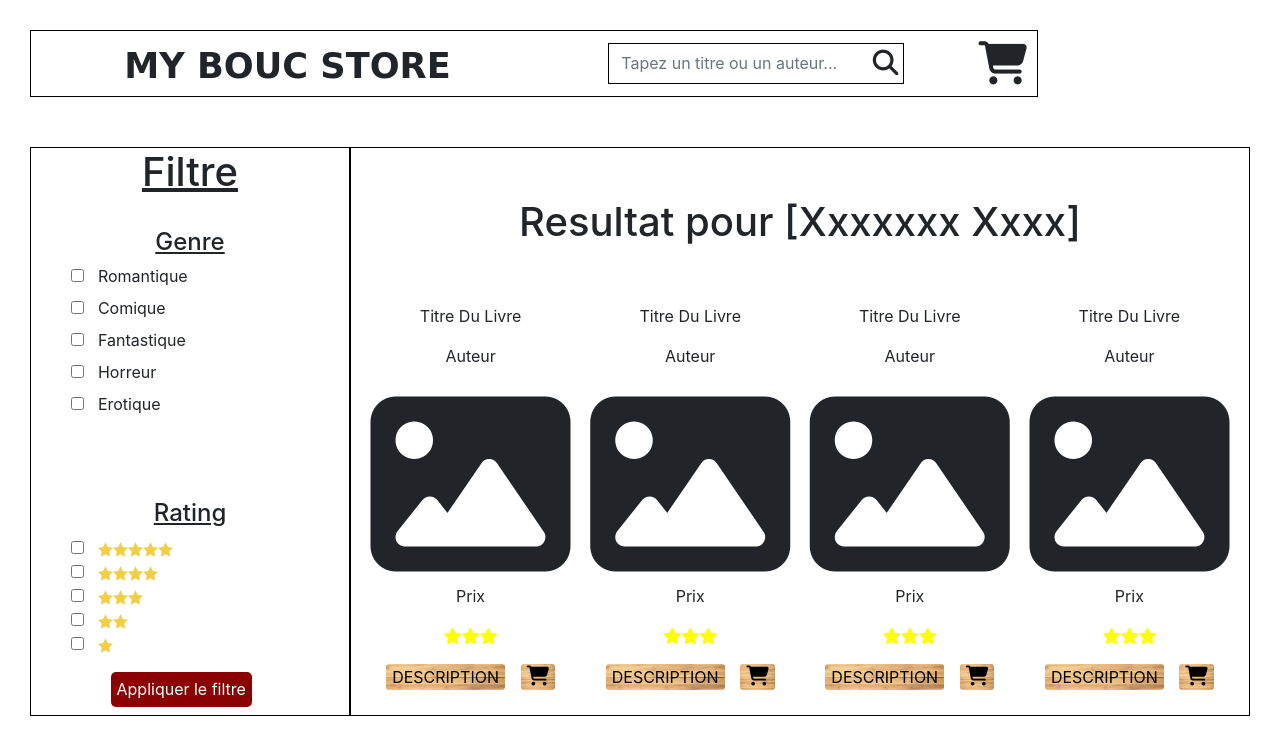
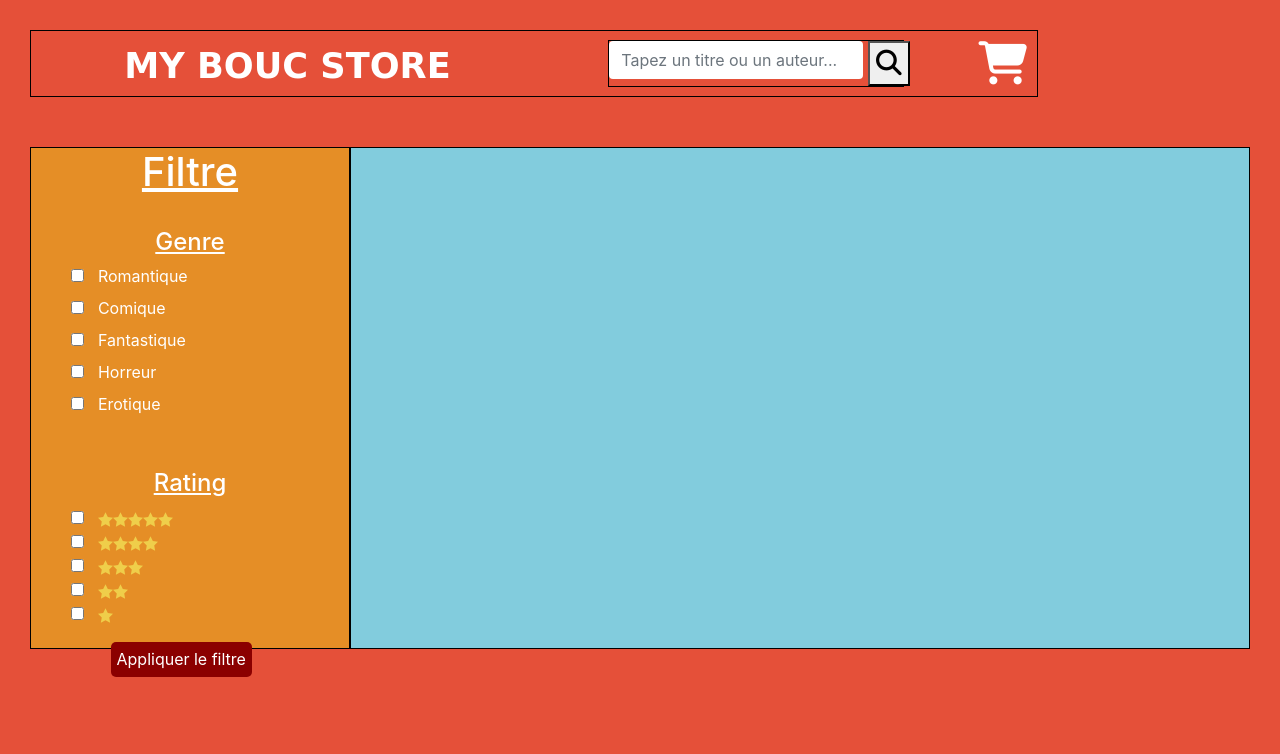
Before and after one commit to wallas938/my-book-store, an Angular app: page / in a window 1280 px wide. Shown: the top 754 px of the page. Built offline with nearby package versions, Linux system fonts and the light colour scheme; a web font is replaced by a local one.

Commit message:
Recherche de livre fonctionnelle

```diff
--- a/src/app/app.component.html
+++ b/src/app/app.component.html
@@ -5,11 +5,16 @@
     <p id="brand">MY BOUC STORE</p>
   </div>
   <div id="input-logo">
-    <input type="search" class="form-control" id="user-query" placeholder="Tapez un titre ou un auteur...">
-    <div id="loupe"><i class="fas fa-search"></i></div>
+    <input type="text" class="form-control" id="user-query" placeholder="Tapez un titre ou un auteur..." [formControl]="userQuery">
+
+    <div id="loupe">
+      <button (click)="clickHandler()">
+          <i class="fas fa-search"></i>
+      </button>
+    </div>
   </div>
   <div id="shop-cart">
     <i class="fas fa-shopping-cart"></i>
 </div>
   </div>
-<app-main></app-main>
+<app-main [lastQuery]="lastQuery" [books]="books"></app-main>
--- a/src/app/app.component.ts
+++ b/src/app/app.component.ts
@@ -1,4 +1,8 @@
 import { Component } from '@angular/core';
+import { BookService } from './services/book.service';
+import { Ibook } from './interfaces/Ibook';
+import { Subscription } from 'rxjs';
+import { FormControl } from '@angular/forms';
 
 @Component({
   selector: 'app-root',
@@ -6,5 +10,49 @@ import { Component } from '@angular/core';
   styleUrls: ['./app.component.css']
 })
 export class AppComponent {
-  title = 'my-book-store';
+
+  books: any[]
+
+  booksSubscription: Subscription
+
+  lastQuery: String
+
+  userQuery = new FormControl('')
+
+  constructor(private bookService: BookService) { }
+
+  ngOnInit() {
+  }
+
+  clickHandler() {
+
+    this.lastQuery = this.userQuery.value
+    this.booksSubscription = this.bookService.getBook(this.userQuery.value).subscribe(
+      books => {
+        this.books = books.items.map(book => {
+          let formatedBook: any = {
+            id: book.id,
+            title: book.volumeInfo.title,
+            price: book.saleInfo.listPrice ? book.saleInfo.listPrice.amount : "Price not found" ,
+            currencyCode: book.saleInfo.listPrice ? book.saleInfo.listPrice.currencyCode : "",
+            author: book.volumeInfo.authors,
+            categories: book.volumeInfo.categories,
+            description: book.volumeInfo.description,
+            language: book.volumeInfo.language,
+            thumbnail: book.volumeInfo.imageLinks ? book.volumeInfo.imageLinks.thumbnail : "https://www.404.ie/assets/img/logo_blue.png",
+            averageRating: book.volumeInfo.averageRating ? book.volumeInfo.averageRating : "Aucune evaluation est disponible",
+          }
+          return formatedBook
+        })
+        console.log(books)
+      }
+      )
+
+
+    this.userQuery.setValue('')
+  }
+
+  ngOnDestroy(): void {
+
+  }
 }
--- a/src/app/filter/filter.component.css
+++ b/src/app/filter/filter.component.css
@@ -4,6 +4,7 @@
 	height: 100%;
 	width: 320px;
 	margin-left: 20px;
+	background-color: #e58e26;
 }
 
 h1, h4{
--- /dev/null
+++ b/src/app/interfaces/Ibook.ts
@@ -0,0 +1,11 @@
+export interface Ibook {
+    title: String,
+    author: String,
+    price: [Number, String],
+    currencyCode: String,
+    categories: Array<String>,
+    description: String,
+    language: String,
+    thumbnail: String,
+    averageRating: Number,
+}
--- a/src/app/main/main.component.css
+++ b/src/app/main/main.component.css
@@ -9,16 +9,45 @@ main {
   width: 75%;
   padding-bottom: 25px;
   margin-right: 20px;
+  overflow: scroll;
+  overflow-x: hidden;
+  background-color: #82ccdd;
 }
 
 #request-results-container {
   display: flex;
   justify-content: space-evenly;
+  flex-wrap: wrap;
+  max-height: 550px;
 }
 
 h1, .book-indentity {
   text-align: center;
   margin-top: 50px;
+}
+
+.card{
+  background-color: #0a3d62;
+}
+
+.card-title {
+  width: 300px;
+  min-height: 50px;
+}
+
+.card-img {
+  width: 180px;
+  height: 275px;
+}
+
+.book-indentity > p {
+  width: 200px;
+  height: 50px;
+}
+
+.book-thumbnial {
+  width: 128px;
+  height: 190px;
 }
 
 .fas.fa-image {
@@ -32,6 +61,15 @@ h1, .book-indentity {
 .btns-block {
   width: 200px;
   display: flex;
+  justify-content: center;
+}
+
+#add-to-cart {
+  margin-left: 10px;
+}
+
+#btns-block {
+  display: flex;
   justify-content: space-evenly;
 }
 
@@ -44,6 +82,14 @@ h1, .book-indentity {
   border: #FFF;
 }
 
+.details {
+  color: red;
+}
+
+#add-to-cart i {
+  color: green;
+}
+
 .book-details {
   font-weight: bold;
 }
--- a/src/app/main/main.component.html
+++ b/src/app/main/main.component.html
@@ -1,64 +1,34 @@
 <div id="main-container">
   <app-filter></app-filter>
   <main>
-      <h1>Resultat pour [Xxxxxxx Xxxx] </h1>
+      <h1 *ngIf="books">Resultat pour: {{ lastQuery }} </h1>
       <section id="request-results-container">
-        <div class="book-indentity">
-          <p class="book-title">Titre Du Livre</p>
-          <p class="book-author">Auteur</p>
-          <div class="book-thumbnail">
-            <img class="" src="">
-            <i class="fas fa-image"></i>
-          </div>
-          <p class="book-price">Prix</p>
-          <p class="book-stars"><i class="fas fa-star"></i><i class="fas fa-star"></i><i class="fas fa-star"></i></p>
-          <div class="btns-block">
-            <button class="book-details" class="mybtns">DESCRIPTION</button>
-            <button class="add-to-cart" class="mybtns"><i class="fas fa-shopping-cart"></i></button>
+        <div *ngFor="let book of books" class="card mb-3" style="max-width: 540px;">
+          <div class="row no-gutters">
+            <div class="col-md-4">
+              <img [src]="book.thumbnail" class="card-img" alt="image de presentation du livre">
+            </div>
+            <div class="col-md-8">
+              <div class="card-body">
+                <h5 class="card-title">{{ book.title }}</h5>
+                <p class="card-author">{{ book.author }}</p>
+                <p class="card-eval"><small class="text-muted">note: {{ book.averageRating }}</small></p>
+                <p class="card-price"> {{ book.price }} {{ book.currencyCode }} </p>
+                <div id="btns-block">
+                  <button id="" class="mybtns details"> <!-- GERER VISUEL DU BTN DESCRIPTION-->
+                      <i class="fas fa-info"></i>
+                      DESCRIPTION
+                  </button>
+                  <button id="add-to-cart" class="mybtns">
+                    <i class="fas fa-shopping-bag">
+                    </i>
+                    Ajouter au panier
+                  </button>
+                </div>
+              </div>
+            </div>
           </div>
         </div>
-        <div class="book-indentity">
-            <p class="book-title">Titre Du Livre</p>
-            <p class="book-author">Auteur</p>
-            <div class="book-thumbnail">
-              <img class="" src="">
-              <i class="fas fa-image"></i>
-            </div>
-            <p class="book-price">Prix</p>
-            <p class="book-stars"><i class="fas fa-star"></i><i class="fas fa-star"></i><i class="fas fa-star"></i></p>
-            <div class="btns-block">
-              <button class="book-details" class="mybtns">DESCRIPTION</button>
-              <button class="add-to-cart" class="mybtns"><i class="fas fa-shopping-cart"></i></button>
-            </div>
-          </div>
-          <div class="book-indentity">
-              <p class="book-title">Titre Du Livre</p>
-              <p class="book-author">Auteur</p>
-              <div class="book-thumbnail">
-                <img class="" src="">
-                <i class="fas fa-image"></i>
-              </div>
-              <p class="book-price">Prix</p>
-              <p class="book-stars"><i class="fas fa-star"></i><i class="fas fa-star"></i><i class="fas fa-star"></i></p>
-              <div class="btns-block">
-                <button class="book-details" class="mybtns">DESCRIPTION</button>
-                <button class="add-to-cart" class="mybtns"><i class="fas fa-shopping-cart"></i></button>
-              </div>
-            </div>
-            <div class="book-indentity">
-                <p class="book-title">Titre Du Livre</p>
-                <p class="book-author">Auteur</p>
-                <div class="book-thumbnail">
-                  <img class="" src="">
-                  <i class="fas fa-image"></i>
-                </div>
-                <p class="book-price">Prix</p>
-                <p class="book-stars"><i class="fas fa-star"></i><i class="fas fa-star"></i><i class="fas fa-star"></i></p>
-                <div class="btns-block">
-                  <button class="book-details" class="mybtns">DESCRIPTION</button>
-                  <button class="add-to-cart" class="mybtns"><i class="fas fa-shopping-cart"></i></button>
-                </div>
-              </div>
       </section>
     </main>
 </div>
--- a/src/app/main/main.component.ts
+++ b/src/app/main/main.component.ts
@@ -1,4 +1,6 @@
-import { Component, OnInit } from '@angular/core';
+import { Component, OnInit, Input } from '@angular/core';
+import { BookService } from '../services/book.service';
+import { Ibook } from '../interfaces/Ibook';
 
 @Component({
   selector: 'app-main',
@@ -7,11 +9,17 @@ import { Component, OnInit } from '@angular/core';
 })
 export class MainComponent implements OnInit {
 
-  test: String = "Contenu";
+  @Input() books: String
+  @Input() lastQuery: String
 
-  constructor() { }
+  ngOnInit(): void {
+    //Called after the constructor, initializing input properties, and the first call to ngOnChanges.
+    //Add 'implements OnInit' to the class.
 
-  ngOnInit() {
+  }
+
+  test() {
+    console.log(this.books);
   }
 
 }
--- /dev/null
+++ b/src/app/services/book.service.ts
@@ -0,0 +1,31 @@
+import { Injectable } from '@angular/core';
+import { HttpClient } from '@angular/common/http'
+import { Ibook } from '../interfaces/Ibook';
+import { Observable, Subject } from 'rxjs';
+
+@Injectable({
+  providedIn: 'root'
+})
+export class BookService {
+
+  booksSubject = new Subject<any>();
+
+  books: any
+
+  constructor(private http: HttpClient) { }
+
+  getBook(query: String): Observable<any>{
+
+    return this.http.get<any>('https://www.googleapis.com/books/v1/volumes?q=' + query)
+
+  }
+
+
+
+  toJSON(books: any[]) {
+
+    this.books = JSON.stringify(books)
+
+}
+
+}
--- a/src/styles.css
+++ b/src/styles.css
@@ -7,4 +7,7 @@ html {
 body {
   font-size: 16px;
   padding: 10px;
+  color: black;
+  background-color: #e55039;
+  color: white;
 }
```
Also changed, not shown: src/app/app.module.ts (+5 -2 lines), 1 other file (tests, documents, lock files or other folders).
